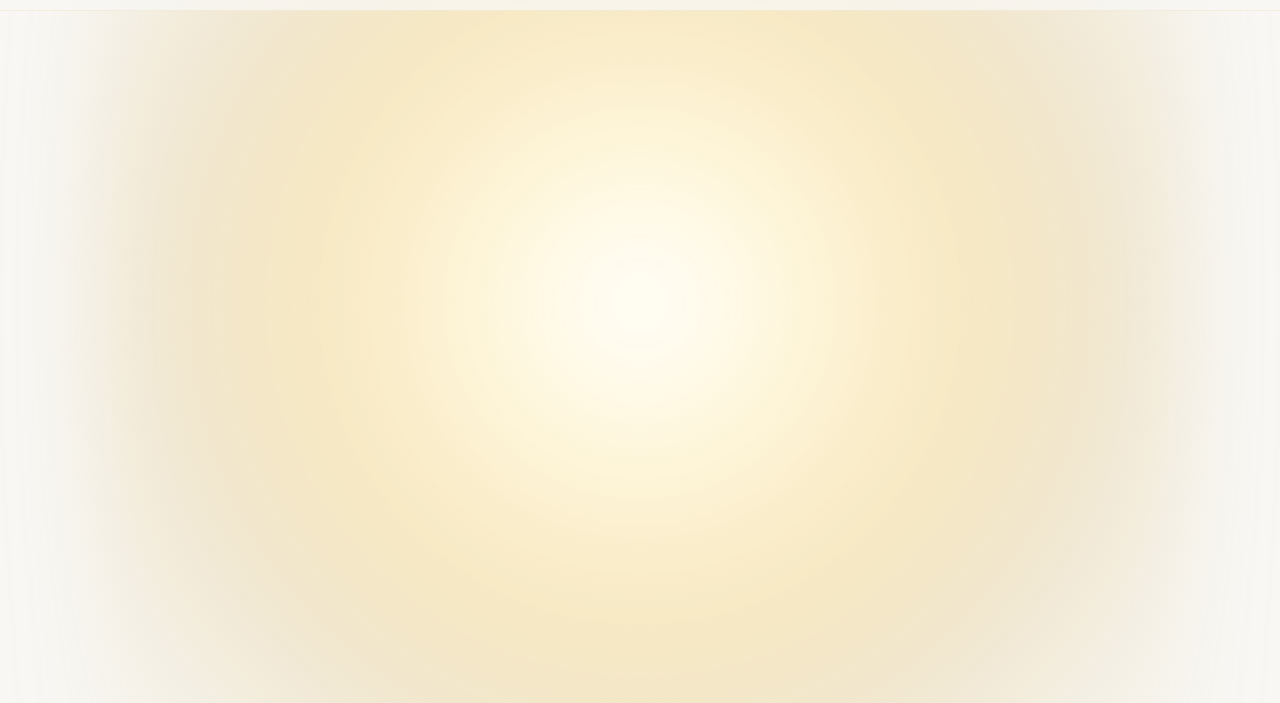
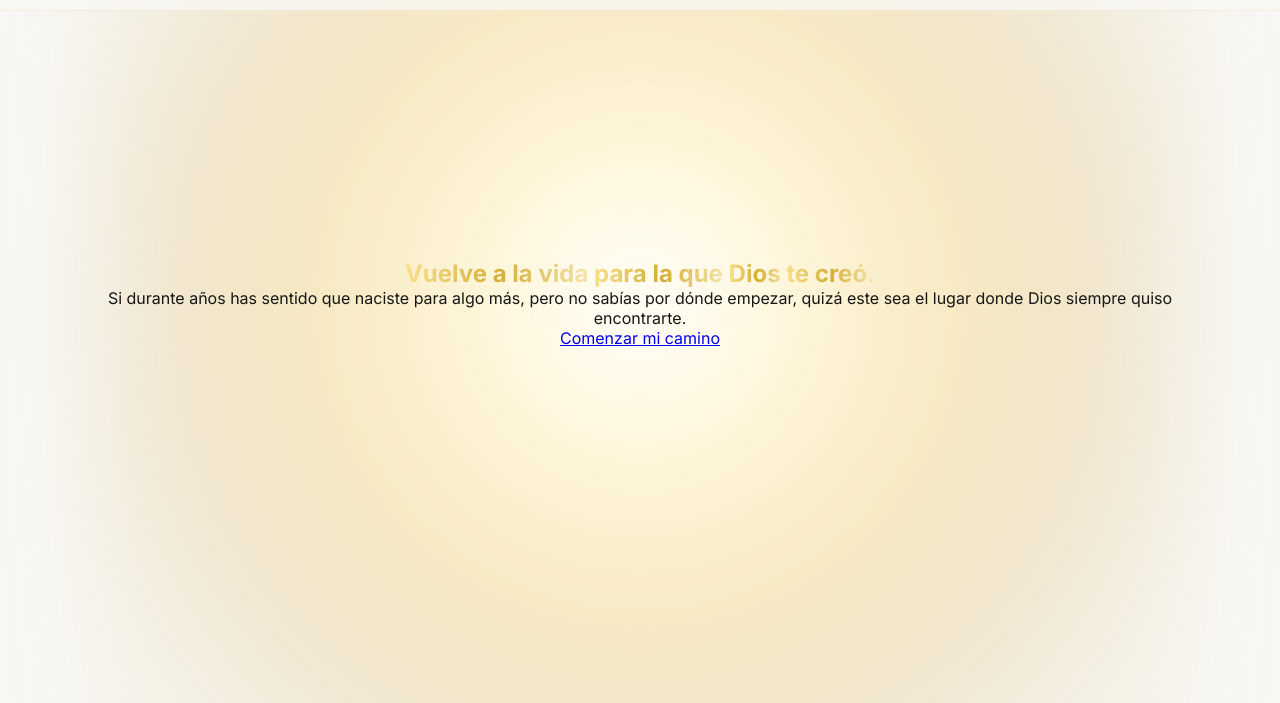
Before and after one commit to aquiestadiosbymara/aqu--esta-dios, a plain HTML site: page index.html in a window 1280 px wide. Shown: the part 97-800 px from the top of the page. Drawn offline with nearby package versions, Linux system fonts and the light colour scheme.

Commit message:
Add hero section to index.html
Added hero section with title and subtitle content.

```diff
--- a/index.html
+++ b/index.html
@@ -49,7 +49,41 @@ Comenzar
 
 <div class="hero-content">
 
-<!-- AQUÍ IRÁ EL HERO -->
+<div class="hero-text">
+
+    <h1 class="title">
+
+        <span class="title-1">
+            Vuelve a la vida
+        </span>
+
+        <span class="title-2">
+            para la que
+        </span>
+
+        <span class="title-god">
+            Dios
+        </span>
+
+        <span class="title-3">
+            te creó.
+        </span>
+
+    </h1>
+
+    <p class="subtitle">
+
+        Si durante años has sentido que naciste para algo más,
+        pero no sabías por dónde empezar, quizá este sea el lugar
+        donde Dios siempre quiso encontrarte.
+
+    </p>
+
+    <a href="#" class="btn-hero">
+        Comenzar mi camino
+    </a>
+
+</div>
 
 </div>
 
```
